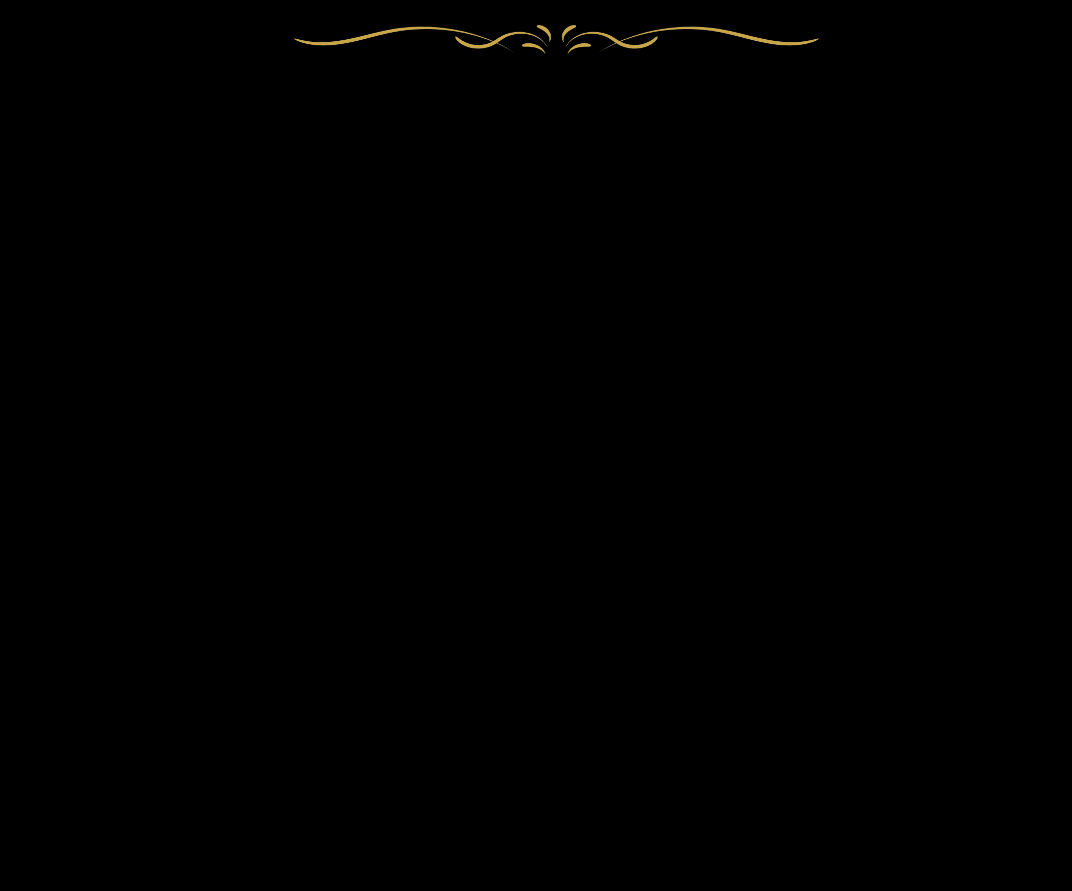
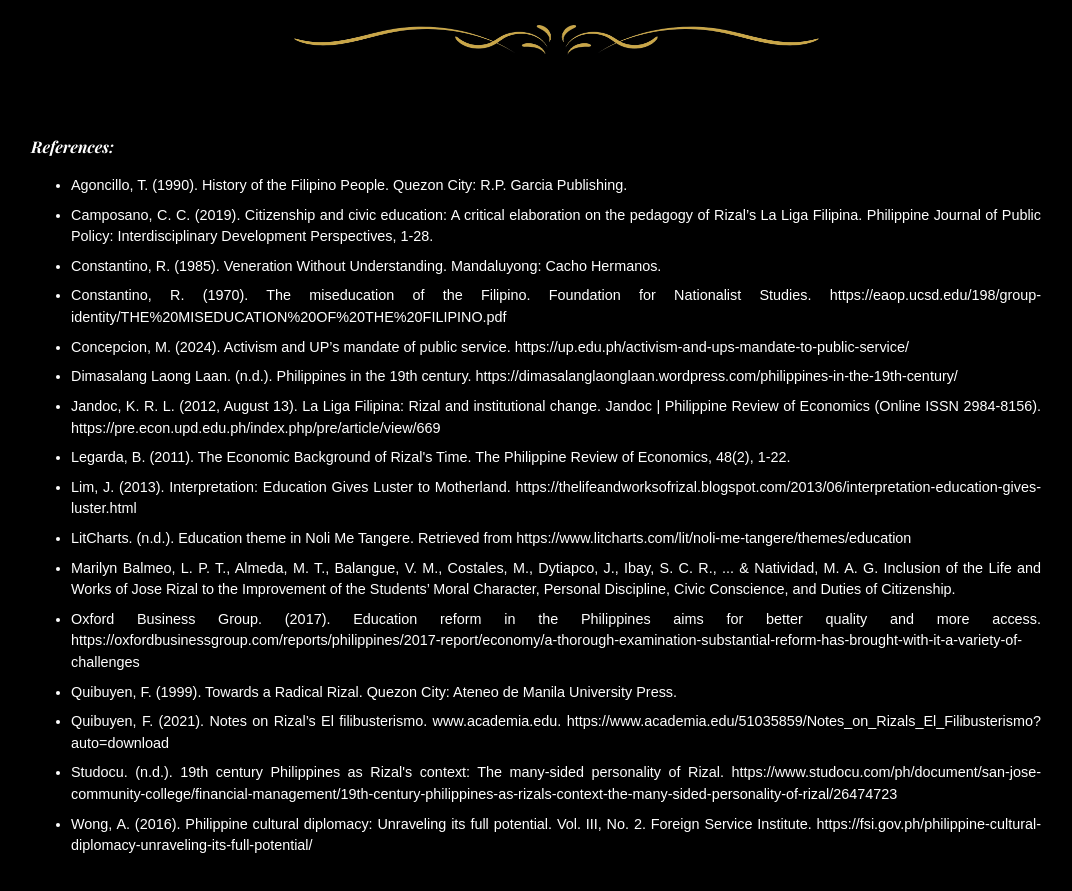
Before and after one commit to KyleCarlo/GERIZAL, a React (Vite) app: page / in a window 1280 px wide. Shown: the part 10260-11151 px from the top of the page, without its empty margins (159-1231 px from the left). Before the commit the page ends 10395 px from the top, so only its background shows below. Built offline with nearby package versions, Linux system fonts and the light colour scheme.

Commit message:
added references

```diff
--- a/src/App.jsx
+++ b/src/App.jsx
@@ -4,20 +4,30 @@ import Section2 from "./components/Section2";
 import Section3 from "./components/Section3";
 import Section4 from "./components/Section4";
 import SectionDiv from "./components/ui/SectionDiv";
+import References from "./components/References";
+import { useRef } from "react";
 
 export default function App() {
+  const section1Ref = useRef(null);
+  const section2Ref = useRef(null);
+  const section3Ref = useRef(null);
+  const section4Ref = useRef(null);
+
   return (
     <div className="flex">
-      <Navigation />
+      <Navigation
+        sectionRefs={[section1Ref, section2Ref, section3Ref, section4Ref]}
+      />
       <div className="w-full pl-[150px]">
-        <Section1 />
+        <Section1 ref={section1Ref} />
         <SectionDiv />
-        <Section2 />
+        <Section2 ref={section2Ref} />
         <SectionDiv />
-        <Section3 />
+        <Section3 ref={section3Ref} />
         <SectionDiv />
-        <Section4 />
+        <Section4 ref={section4Ref} />
         <SectionDiv />
+        <References />
       </div>
     </div>
   );
--- /dev/null
+++ b/src/components/References.jsx
@@ -0,0 +1,54 @@
+const references = [
+  "Agoncillo, T. (1990). History of the Filipino People. Quezon City: R.P. Garcia Publishing.",
+
+  "Camposano, C. C. (2019). Citizenship and civic education: A critical elaboration on the pedagogy of Rizal’s La Liga Filipina. Philippine Journal of Public Policy: Interdisciplinary Development Perspectives, 1-28.",
+
+  "Constantino, R. (1985). Veneration Without Understanding. Mandaluyong: Cacho Hermanos.",
+
+  "Constantino, R. (1970). The miseducation of the Filipino. Foundation for Nationalist Studies. https://eaop.ucsd.edu/198/group-identity/THE%20MISEDUCATION%20OF%20THE%20FILIPINO.pdf",
+
+  "Concepcion, M. (2024). Activism and UP’s mandate of public service. https://up.edu.ph/activism-and-ups-mandate-to-public-service/",
+
+  "Dimasalang Laong Laan. (n.d.). Philippines in the 19th century. https://dimasalanglaonglaan.wordpress.com/philippines-in-the-19th-century/",
+
+  "Jandoc, K. R. L. (2012, August 13). La Liga Filipina: Rizal and institutional change. Jandoc | Philippine Review of Economics (Online ISSN 2984-8156). https://pre.econ.upd.edu.ph/index.php/pre/article/view/669",
+
+  "Legarda, B. (2011). The Economic Background of Rizal's Time. The Philippine Review of Economics, 48(2), 1-22.",
+
+  "Lim, J. (2013). Interpretation: Education Gives Luster to Motherland. https://thelifeandworksofrizal.blogspot.com/2013/06/interpretation-education-gives-luster.html",
+
+  "LitCharts. (n.d.). Education theme in Noli Me Tangere. Retrieved from https://www.litcharts.com/lit/noli-me-tangere/themes/education",
+
+  "Marilyn Balmeo, L. P. T., Almeda, M. T., Balangue, V. M., Costales, M., Dytiapco, J., Ibay, S. C. R., ... & Natividad, M. A. G. Inclusion of the Life and Works of Jose Rizal to the Improvement of the Students’ Moral Character, Personal Discipline, Civic Conscience, and Duties of Citizenship.",
+
+  "Oxford Business Group. (2017). Education reform in the Philippines aims for better quality and more access. https://oxfordbusinessgroup.com/reports/philippines/2017-report/economy/a-thorough-examination-substantial-reform-has-brought-with-it-a-variety-of-challenges",
+
+  "Quibuyen, F. (1999). Towards a Radical Rizal. Quezon City: Ateneo de Manila University Press.",
+
+  "Quibuyen, F. (2021). Notes on Rizal’s El filibusterismo. www.academia.edu. https://www.academia.edu/51035859/Notes_on_Rizals_El_Filibusterismo?auto=download",
+
+  "Studocu. (n.d.). 19th century Philippines as Rizal's context: The many-sided personality of Rizal. https://www.studocu.com/ph/document/san-jose-community-college/financial-management/19th-century-philippines-as-rizals-context-the-many-sided-personality-of-rizal/26474723",
+
+  "Wong, A. (2016). Philippine cultural diplomacy: Unraveling its full potential. Vol. III, No. 2. Foreign Service Institute. https://fsi.gov.ph/philippine-cultural-diplomacy-unraveling-its-full-potential/",
+];
+
+export default function References() {
+  return (
+    <div className="px-10 mb-10">
+      <h1 className="font-[PlayfairDisplay] italic font-bold text-justify">
+        References:
+      </h1>
+      <div>
+        <ul className="list-disc space-y-2 mt-4 text-[0.9rem] px-10">
+          {references.map((reference, index) => {
+            return (
+              <li key={index} className="text-justify">
+                {reference}
+              </li>
+            );
+          })}
+        </ul>
+      </div>
+    </div>
+  );
+}
```
